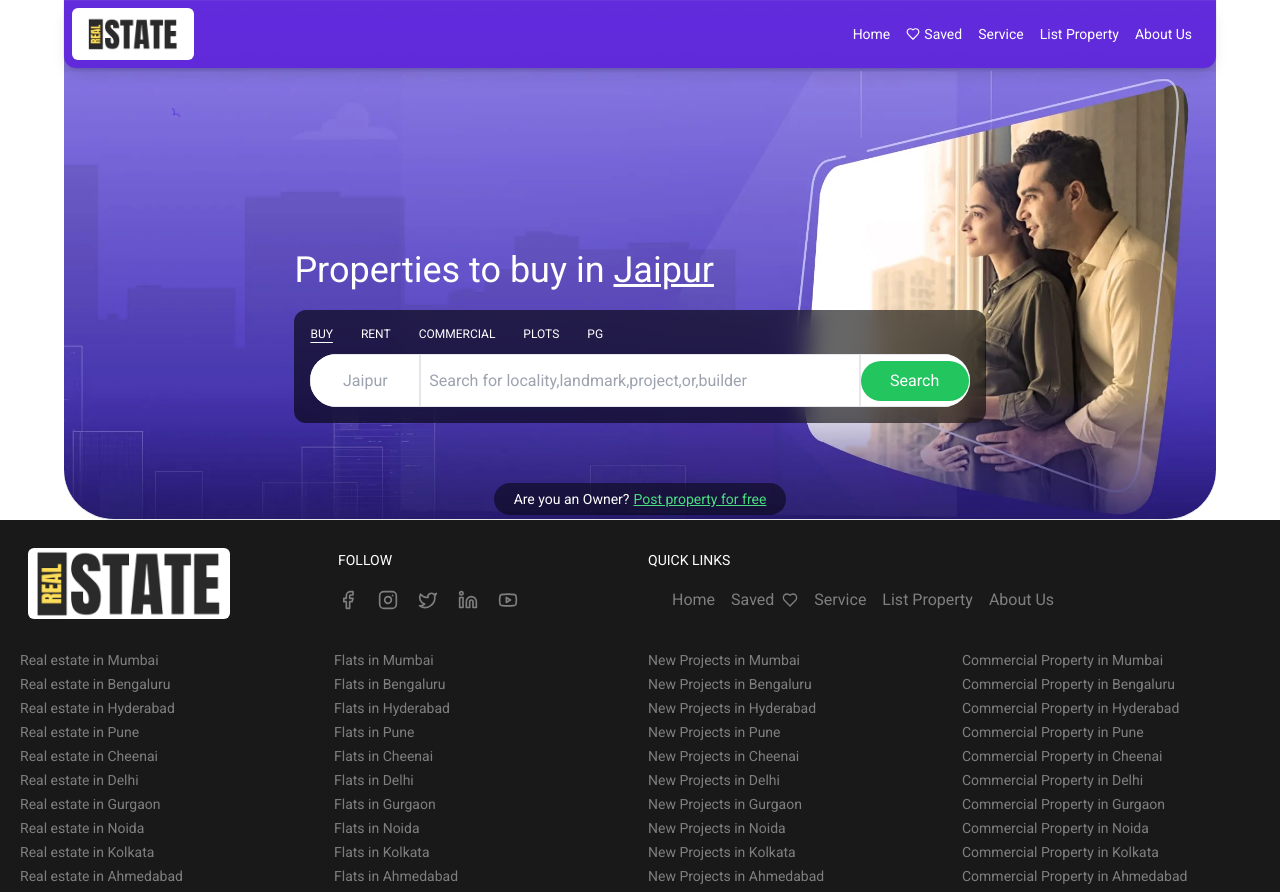
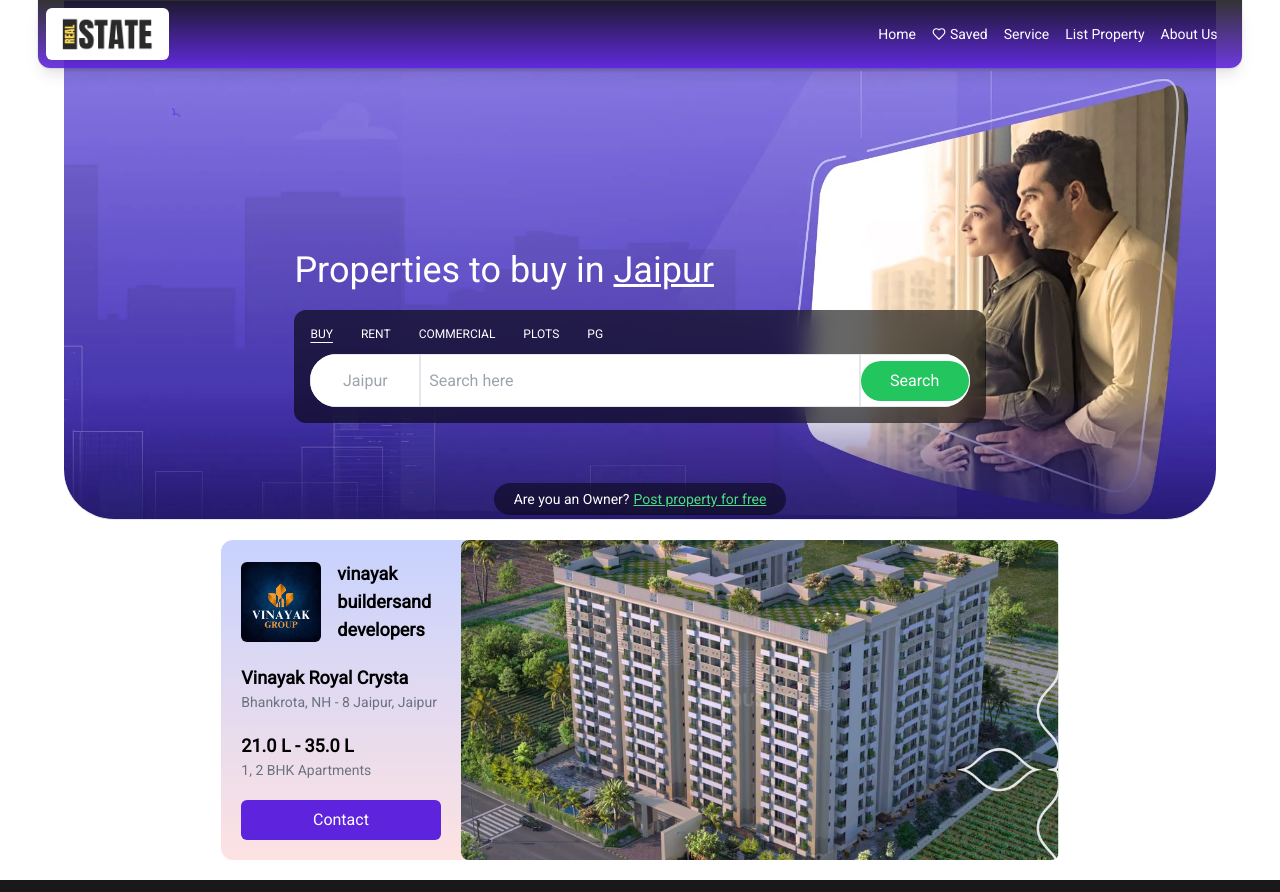
Before and after one commit to teamparmjeet/house, a Next.js app: page / in a window 1280 px wide. Shown: the top 892 px of the page. Built offline with nearby package versions, Linux system fonts and the light colour scheme.

Commit message:
some chnages

```diff
--- a/app/page.js
+++ b/app/page.js
@@ -1,12 +1,15 @@
 import React from 'react'
 import Banner from '@/components/banner/Banner'
+import Card from '@/components/card/spotlight/Card'
 export default function page() {
   return (
     <>
 
-    <Banner title=" Jaipur"/>
+      <Banner title=" Jaipur" />
 
-
+      <div className=' container lg:w-2/3 mx-auto py-5'>
+      <Card />
+      </div>
     </>
   )
 }
--- a/components/Navbar.jsx
+++ b/components/Navbar.jsx
@@ -1,5 +1,5 @@
 "use client";
-import React, { useState, useEffect } from 'react';
+import React, { useState } from 'react';
 import Image from 'next/image';
 import { Heart, Menu, XCircleIcon } from 'lucide-react';
 
@@ -24,8 +24,8 @@ export default function Navbar() {
     <>
 
       <nav className={`fixed left-0 right-0 z-50  `}>
-        <div className="container  lg:w-[90%] mx-auto">
-          <div className="flex justify-between isolate p-2 rounded-b-xl bg-[#5e23dc]/90 shadow-lg ring-1 ring-black/5">
+        <div className="container  lg:w-[94%] mx-auto">
+          <div className="flex justify-between isolate p-2 rounded-b-xl bg-gradient-to-b from-black/80 to-[#5e23dc]/90 shadow-lg ring-1 ring-black/5">
             <div className='bg-white rounded-md px-4 py-1 items-center flex'>
               <Image alt='' src="/image/Black_Outline_Street_Brand_Modern_Typography_Logo__1___1_-removebg-preview.png" width={101} height={38.625} />
             </div>
--- a/components/banner/Banner.jsx
+++ b/components/banner/Banner.jsx
@@ -18,12 +18,12 @@ export default function Banner({ title }) {
                 <li className='uppercase text-xs font-medium p-2 md:p-0'>Pg</li>
               </ul>
 
-             <div className=" rounded-full mt-3 overflow-hidden bg-white grid grid-cols-6">
+             <div className=" rounded-full mt-3 overflow-hidden bg-white grid grid-cols-6 ">
                 <div className="col-span-1 border ">
                   <input type="text" name="" id="" placeholder='Jaipur' className=' py-2 text-center w-full h-full  focus-within:outline-none' />
                 </div>
                 <div className="col-span-4 border ">
-                  <input type="text" name="" id="" placeholder='Search for locality,landmark,project,or,builder' className='px-2 lg:py-4 py-2 w-full h-full  focus-within:outline-none' />
+                  <input type="text" name="" id="" placeholder='Search here' className='px-2 lg:py-4 py-2 w-full h-full  focus-within:outline-none' />
                 </div>
                 <div className="col-span-1 border items-center flex">
                   <button className=' md:p-2 bg-green-500 md:w-full mx-auto rounded-full  text-white'>
--- /dev/null
+++ b/components/card/spotlight/Card.jsx
@@ -0,0 +1,30 @@
+import React from 'react'
+import Image from 'next/image'
+export default function Card() {
+    return (
+        <>
+            <div className="rounded-xl mx-2 bg-gradient-to-b from-indigo-200 to-red-100 grid lg:grid-cols-7  ">
+                <div className="lg:col-span-2 flex flex-col justify-between lg:h-80  p-5 ">
+                    <div className=' flex items-center gap-4'>
+                        <Image src="/image/medium.avif" className=' rounded-md' width={80} height={80}/>
+                        <h2 className=' text-lg font-semibold'>vinayak buildersand developers</h2>
+                    </div>
+                    <div>
+                        <h2 className=' text-lg font-bold'>Vinayak Royal Crysta</h2>
+                        <p className=' text-sm text-gray-500'>Bhankrota, NH - 8 Jaipur, Jaipur</p>
+
+                    </div>
+                    <div>
+                        <h2 className=' text-lg font-bold '>21.0 L - 35.0 L</h2>
+                        <p className=' text-sm text-gray-500'>1, 2 BHK Apartments</p>
+                    </div>
+                    <button className=' bg-[#5e23dc] text-white rounded-md px-4 py-2 w-full font-medium'>Contact</button>
+                </div>
+                <div className="lg:col-span-5 ">
+                    <Image className='object-cover lg:h-80 h-52 rounded-lg  w-full' src="/image/the_century_garden-bhankrota-jaipur-century.avif" width={500} height={500}/>
+                </div>
+            </div>
+
+        </>
+    )
+}
```
Also changed, not shown: public/image/medium.avif (added), public/image/the_century_garden-bhankrota-jaipur-century.avif (added).
